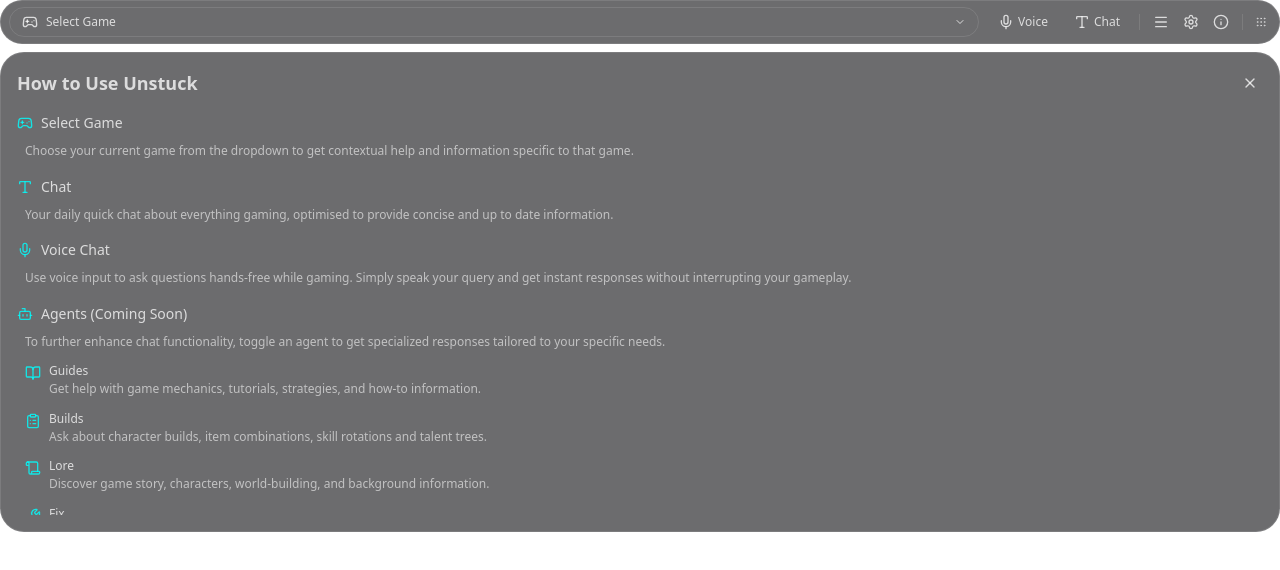
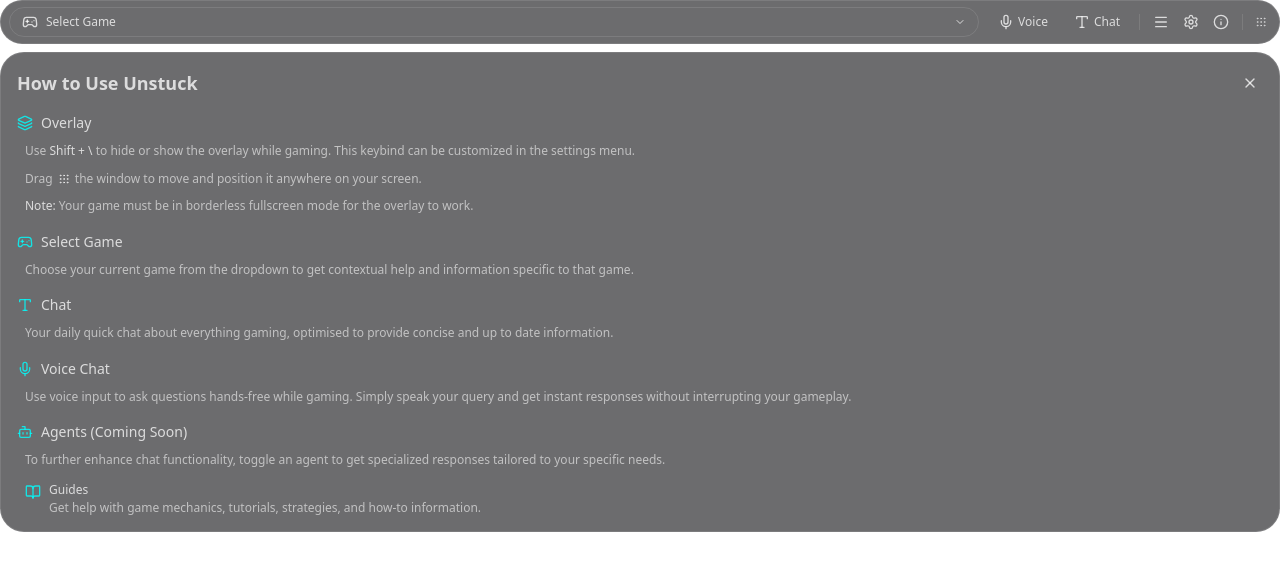
Before and after one commit to florian-lup/unstuck, a React (Vite) app: page / in a window 1280 px wide. Both pictures are taken after a click on the button 1221 px from the left and 22 px from the top of the page. Shown: the top 570 px of the page. Built offline with nearby package versions, Linux system fonts and the light colour scheme.

Commit message:
feat: add overlay section to AppInfo component with usage instructions and new icons for enhanced user guidance

```diff
--- a/src/components/app-info.tsx
+++ b/src/components/app-info.tsx
@@ -8,6 +8,8 @@ import {
   Wrench,
   Bot,
   Mic,
+  Layers,
+  Grip,
 } from 'lucide-react'
 import { Button } from './ui/button'
 import { InteractiveArea } from './interactive-area'
@@ -47,6 +49,27 @@ export function AppInfo({ isOpen, onClose }: AppInfoProps) {
 
           {/* Content */}
           <div className="flex-1 overflow-y-auto overlay-scrollbar pr-2">
+            {/* Overlay */}
+            <div className="mb-4">
+              <div className="flex items-center gap-2 mb-2">
+                <Layers className="w-4 h-4 text-overlay-accent-primary" />
+                <h3 className="text-sm font-medium text-overlay-text-primary">
+                  Overlay
+                </h3>
+              </div>
+              <div className="ml-2 space-y-2">
+                <p className="text-xs text-overlay-text-secondary leading-relaxed">
+                  Use <span className="font-medium text-overlay-text-primary">Shift + \</span> to hide or show the overlay while gaming. This keybind can be customized in the settings menu.
+                </p>
+                <p className="text-xs text-overlay-text-secondary leading-relaxed">
+                  Drag <Grip className="w-3 h-3 inline-block mx-0.5" /> the window to move and position it anywhere on your screen.
+                </p>
+                <p className="text-xs text-overlay-text-secondary leading-relaxed">
+                  <span className="font-medium text-overlay-text-primary">Note:</span> Your game must be in borderless fullscreen mode for the overlay to work.
+                </p>
+              </div>
+            </div>
+
             {/* Game Selection */}
             <div className="mb-4">
               <div className="flex items-center gap-2 mb-2">
--- a/src/hooks/use-app-logic.ts
+++ b/src/hooks/use-app-logic.ts
@@ -1,4 +1,4 @@
-import { useState, useEffect, useMemo } from 'react'
+import { useState, useEffect, useMemo, useCallback } from 'react'
 import { useKeyboardToggle } from './use-keyboard-toggle'
 import { useClickThrough } from './use-click-through'
 import { useAuth } from './use-auth'
@@ -432,6 +432,15 @@ export function useAppLogic() {
     }
   }, [parsedSettingsKeybind])
 
+  // Handler functions (defined before they're used in effects)
+  const handleStartNewConversation = useCallback(() => {
+    chatService.startNewConversation()
+    setMessages([])
+    setCurrentConversationId(null)
+    // Invalidate conversation list cache so fresh data is fetched when history is opened
+    conversationCache.invalidateConversationList()
+  }, [])
+
   // Listen for new chat keyboard shortcut
   useEffect(() => {
     const handleNewChat = (event: KeyboardEvent) => {
@@ -472,8 +481,7 @@ export function useAppLogic() {
     return () => {
       document.removeEventListener('keydown', handleNewChat, true)
     }
-    // eslint-disable-next-line react-hooks/exhaustive-deps
-  }, [parsedNewChatKeybind])
+  }, [parsedNewChatKeybind, handleStartNewConversation])
 
   // Global click-through management
   useClickThrough({
@@ -636,14 +644,6 @@ export function useAppLogic() {
     setIsGamingChatVisible(false)
     // Optionally clear messages when closing chat
     // setMessages([])
-  }
-
-  const handleStartNewConversation = () => {
-    chatService.startNewConversation()
-    setMessages([])
-    setCurrentConversationId(null)
-    // Invalidate conversation list cache so fresh data is fetched when history is opened
-    conversationCache.invalidateConversationList()
   }
 
   const handleConversationSelect = async (conversation: Conversation) => {
```
